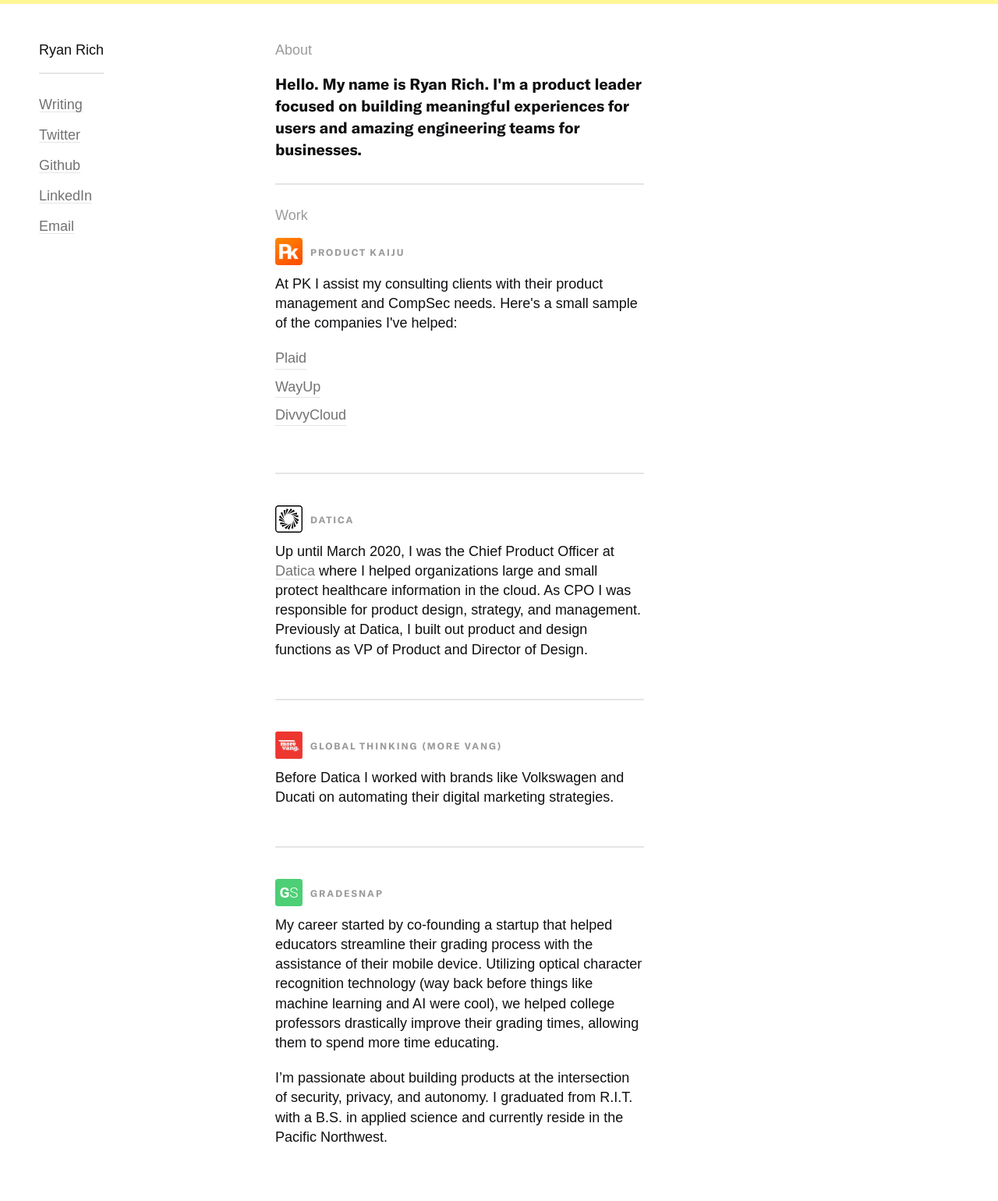
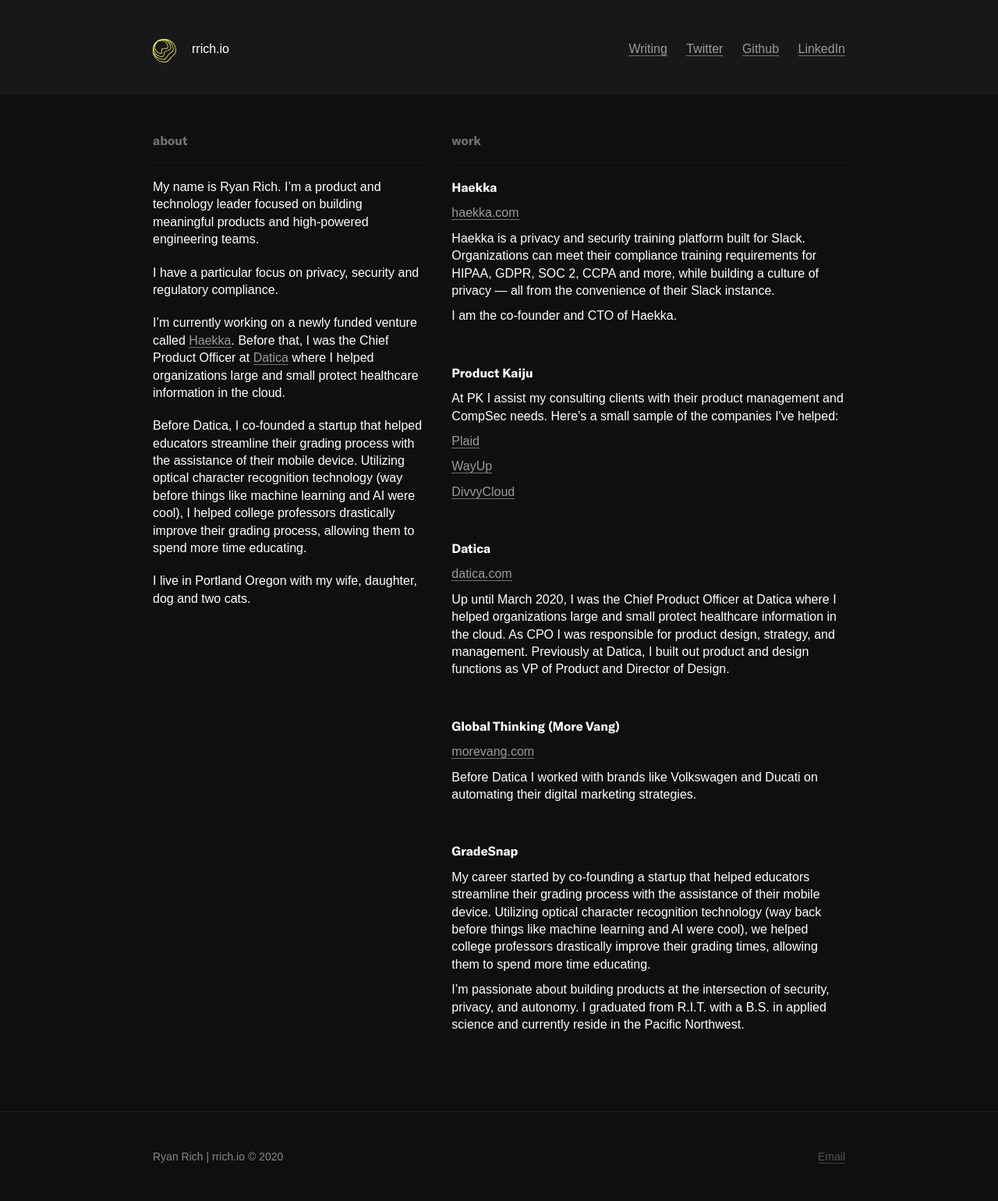
Before and after one commit to rr1000/rrich.io-01, a Jekyll site: the page built from index.html, in a window 1280 px wide. Shown: the whole page at 78% size. Built offline with Jekyll 4.4.1, drawn with Linux system fonts in a browser that asks for light colours; some web fonts are replaced.

Commit message:
Writing update

```diff
--- a/_data/nav.yml
+++ b/_data/nav.yml
@@ -1,10 +1,8 @@
 - name: Writing
-  link: https://rrich.substack.com/archive
+  link: /writing
 - name: Twitter
   link: https://twitter.com/rrichrs
 - name: Github
   link: https://github.com/rr1000
 - name: LinkedIn
   link: https://www.linkedin.com/in/rrichrs/
-- name: Email
-  link: mailto:rrichrs@gmail.com
--- /dev/null
+++ b/_data/work.yml
@@ -0,0 +1,20 @@
+- company: Haekka
+  url: haekka.com
+  link: https://www.haekka.com
+  description: <p>Haekka is a privacy and security training platform built for Slack. Organizations can meet their compliance training requirements for HIPAA, GDPR, SOC 2, CCPA and more, while building a culture of privacy — all from the convenience of their Slack instance.</p><p>I am the co-founder and CTO of Haekka.</p>
+- company: Product Kaiju
+  url: ""
+  link: ""
+  description: <p>At PK I assist my consulting clients with their product management and CompSec needs. Here's a small sample of the companies I've helped:</p><p><a href="https://plaid.com/">Plaid</a></p><p><a href="https://wayup.com/">WayUp</a></p><p><a href="https://divvycloud.com/">DivvyCloud</a></p><p/>
+- company: Datica
+  url: datica.com
+  link: https://datica.com
+  description: <p>Up until March 2020, I was the Chief Product Officer at Datica where I helped organizations large and small protect healthcare information in the cloud. As CPO I was responsible for product design, strategy, and management. Previously at Datica, I built out product and design functions as VP of Product and Director of Design.</p>
+- company: Global Thinking (More Vang)
+  url: morevang.com
+  link: https://morevang.com
+  description: <p>Before Datica I worked with brands like Volkswagen and Ducati on automating their digital marketing strategies.</p>
+- company: GradeSnap
+  url: ""
+  link: ""
+  description: <p>My career started by co-founding a startup that helped educators streamline their grading process with the assistance of their mobile device. Utilizing optical character recognition technology (way back before things like machine learning and AI were cool), we helped college professors drastically improve their grading times, allowing them to spend more time educating.</p><p>I’m passionate about building products at the intersection of security, privacy, and autonomy. I graduated from R.I.T. with a B.S. in applied science and currently reside in the Pacific Northwest.</p>
--- a/_includes/nav.html
+++ b/_includes/nav.html
@@ -1,5 +1,5 @@
+<nav class="rr--nav">
 {% for item in site.data.nav %}
-    <div>
-        <a href="{{ item.link }}" {% if page.url == item.link %} class="selected" {% endif %}>{{ item.name }}</a>
-    </div>
+    <a href="{{ item.link }}" {% if page.url == item.link %} class="selected" {% endif %}>{{ item.name }}</a>
 {% endfor %}
+</nav>
--- a/_sass/flexboxgrid.scss
+++ b/_sass/flexboxgrid.scss
@@ -3,7 +3,7 @@
 .grid {
   margin: 0 auto;
   padding: 50px;
-  max-width: 1340px;
+  max-width: 888px;
   @media all and (max-width: 768px){
     padding: 30px;
   }
--- a/_sass/main.scss
+++ b/_sass/main.scss
@@ -3,272 +3,79 @@
 @import "fonts";
 @import "colors";
 
-/* ---------------------------------- */
-/* Global + Home */
-/* ---------------------------------- */
-
 body{
-  border-top: 5px solid #fff795;
   font-family: $f_sans-light;
   font-style: normal;
-  color: $c_black;
-  background-color: $c_white;
-  font-size: 18px;
+  color: $c_white;
+  background-color: $c_black;
+  font-size: 16px;
   a{
-    color: $c_gray-2;
-    border-bottom: 1px solid rgba(0,0,0,0.1);
+    color: $c_gray-1;
+    border-bottom: 1px solid $c_gray-2;
     text-decoration: none;
-    &:hover{color: $c_gray-1}
+    &:hover{color: $c_white;}
   }
   strong{font-family: $f_sans-bold;}
 }
-.light-text{
-  color: $c_gray-1;
+.rr--logo{
+  position: relative;
+  img{display: block; position: absolute;}
+  p{
+    display: inline-block;
+    color: #fff;
+    margin: 5px 0 0 50px;
   }
-.logo{
-  border-bottom: 2px solid rgba(0,0,0,0.1);
+}
+.rr--nav{
+  a{
     display: inline-block;
+    margin: 5px 0 0 20px;
+  }
+}
+.rr--masthead{
+  h2{
+    font-family: $f_sans-bold;
+    color: $c_gray-2;
     padding: 0 0 20px 0;
-  color: $c_black;
+    border-bottom: 1px solid #1A1A1A;
+    margin: 0 0 20px 0;
   }
-.long-text{
-  margin: 20px 0 0 0;
+  p{
     line-height: 1.4;
+    margin: 0 0 20px 0;
+  }
+}
+.rr--work-block{
+  margin: 0 0 50px 0;
   p{
-    margin: 20px 0;
-    &:last-of-type{margin: 0;}
+    margin: 0 0 10px 0;
   }
-  h5{
-    text-transform: uppercase;
-    color: $c_gray-1;
-    font-family: $f_sans-bold;
-    font-size: 12px;
-    margin: 30px 0 10px 0;
-    padding-left: 45px;
-    letter-spacing: 2px;
-    position: relative;
-    img{
-      position: absolute;
-      max-width: 35px;
-      top: -10px;
-      left: 0;
+}
+header{
+  background-color: rgba(255,255,255,0.04);
+}
+footer{
+  border-top: 1px solid rgba(255,255,255,0.1);
+  font-size: 14px;
+  opacity: 0.5;
+}
+@media all and (max-width: 767px){
+  .rr--nav{
+    padding: 0;
+    margin: 60px 0 0 0;
+    a{
       display: block;
+      margin: 0 0 10px 0;
+      border: 0;
+      &:last-of-type{
+        margin: 0;
+        padding: 0;
       }
     }
   }
-.divider{
-  width: 100%;
-  height: 2px;
-  background-color: rgba(0,0,0,0.1);
-  margin: 50px 0;
-}
-nav{
-  margin: 30px 0 0 0;
-  a{
-    display: inline-block;
-    margin: 0 0 20px 0;
-  }
-}
-h2{
-  font-size: 20px;
-  font-family: $f_sans-bold;
-  margin: 0 0 30px 0;
-  padding: 0 0 30px 0;
-  border-bottom: 2px solid rgba(0,0,0,0.1);
-}
-ul{
-  margin: 0 0 30px 0;
-  li{
-    a{
-      display: inline-block;
-      margin: 0 0 10px 0;
+  .rr--logo{
+    p{
+      display: none;
     }
   }
 }
-.callout{
-  padding: 20px;
-  border-radius: 10px;
-  margin: 0 0 20px 0;
-  background-color: lighten($c_black, 15%);
-  ul{
-    li{
-      display: block;
-      margin: 10px 0 0 0;
-      font-size: 16px;
-      span{color: lighten($c_gray-1, 10%);}
-    }
-    .highlight{
-      text-decoration: underline;
-      text-decoration-color: $c_yellow;
-    }
-  }
-  h2{
-    font-size: 18px;
-    padding: 0;
-    margin: 0 0 10px 0;
-    border: 0;
-    color: $c_yellow;
-  }
-  p{font-size: 16px;}
-  .button{
-    font-size: 16px;
-    text-align: center;
-    text-decoration: none;
-    border: 0;
-    padding: 15px;
-    border-radius: 8px;
-    width: 100%;
-    display: inline-block;
-    background-color: $c_yellow;
-    color: $c_black;
-    font-family: $f_sans-bold;
-    box-sizing: border-box;
-  }
-}
-
-/* ---------------------------------- */
-/* Startup School Notes */
-/* ---------------------------------- */
-
-.startup{
-  .light-text{
-    color: $c_black;
-  }
-  nav{
-    a{
-      color: $c_black;
-      border-bottom: 1px solid rgba(0,0,0,0.2);
-    }
-  }
-  background-color: $c_white;
-  color: $c_black;
-  .startup-school{
-    header{
-      background-color: #efefef;
-      color: rgb(255, 102, 0);
-      padding: 30px;
-      border-radius: 5px;
-      margin: 0 0 30px 0;
-      h1{
-        font-size: 22px;
-        font-family: $f_sans-bold;
-        margin: 0 0 30px 0;
-      }
-      p{
-        line-height: 1.4;
-        color: $c_gray-2;
-        a{
-          color: $c_black;
-          border-bottom: 1px solid rgba(0,0,0,0.2);
-        }
-      }
-    }
-    .speaker-block{
-      margin: 0 0 30px 0;
-      padding: 0 0 20px 0;
-      border-bottom: 1px solid rgba(0,0,0,0.1);
-      h1{
-        font-size: 18px;
-        font-family: $f_sans-bold;
-        margin: 0 0 10px 0;
-      }
-      h2{
-        font-size: 16px;
-        color: $c_gray-2;
-        margin: 0 0 10px 0;
-      }
-      h3{
-        font-size: 16px;
-        color: $c_gray-2;
-        margin: 0 0 20px 0;
-        line-height: 1.4;
-        a{color: rgb(255, 102, 0);}
-      }
-    }
-    h4{
-      font-size: 14px;
-      text-transform: uppercase;
-      color: $c_gray-1;
-      font-family: $f_sans-bold;
-      margin: 5px 0 10px 0;
-    }
-    ul{
-      color: $c_gray-2;
-      li{
-        list-style: disc outside none;
-        margin: 0 0 5px 20px;
-        line-height: 1.4;
-        color: $c_gray-2;
-      }
-    }
-  }
-}
-
-.yc-announcement{
-  background-color: $c_black;
-  font-size: 16px;
-  line-height: 1.4;
-  color: $c_white;
-  padding: 30px;
-}
-
-/* ---------------------------------- */
-/* Icon Grid */
-/* ---------------------------------- */
-
-.icon-grid{
-  img{
-    margin: 0 auto;
-    text-align: center;
-    display: block;
-    padding: 30px;
-    max-height: 30px;
-  }
-  .link{
-    display: block;
-    color: $c_gray-1;
-    padding: 10px;
-    background-color: lighten($c_black, 10%);
-    border-radius: 2px;
-    border-bottom: 0;
-    font-size: 12px;
-    list-style-type: none;
-    white-space: nowrap;
-    overflow-x: auto;
-  }
-}
-
-/* ---------------------------------- */
-/* Responsive */
-/* ---------------------------------- */
-
-@media all and (max-width: 940px){
-  .startup{
-    .startup-school{
-      .speaker-block{
-        ul{
-          li{
-            margin: 0 0 5px 40px;
-          }
-        }
-      }
-    }
-  }
-}
-@media all and (max-width: 767px){
-  .hide-xs{
-    display: none;
-  }
-  .startup{
-    .startup-school{
-      header{margin: 30px 0;}
-      .speaker-block{
-        ul{
-          li{
-            margin: 0 0 5px 20px;
-          }
-        }
-      }
-    }
-  }
-}
--- a/index.html
+++ b/index.html
@@ -1,44 +1,54 @@
 ---
 layout: base
-title: Home // rrich.io
+title: Ryan is making software.
 body: home
 ---
-<div class="grid">
-    <div class="row">
-        <div class="col-xs-12 col-sm-3">
-            <p class="light-text logo">Ryan Rich</p>
-            <nav>
+<header>
+    <div class="grid">
+        <div class="row">
+            <div class="col-xs-12 col-sm-6 start-sm">
+                <div class="rr--logo">
+                    <a href="/"><img src="/assets/images/logo.svg" alt="Logo"></a>
+                    <p>rrich.io</p>
+                </div>
+            </div>
+            <div class="col-xs-12 col-sm-6 end-sm">
                 {% include nav.html %}
-            </nav>
-        </div>
-        <div class="col-xs-12 col-sm-5">
-            <p class="light-text hide-xs">About</p>
-            <div class="long-text">
-                <h2>Hello. My name is Ryan Rich. I'm a product leader focused on building meaningful experiences for users and amazing engineering teams for businesses.</h2>
-            </div>
-            <p class="light-text hide-xs">Work</p>
-            <div class="long-text">
-                <!-- <h5><img src="/assets/images/logo_hka.png" alt="New Logo"> Stealth</h5>
-                <p>I'm currently working on a newly funded venture that aims to automatically solve HIPAA, SOC 2 and GDPR compliance. More details coming later this year.</p> -->
-                <!-- <div class="divider"></div> -->
-                <h5><img src="/assets/images/logo_pk.png" alt="Product Kaiju Logo"> Product Kaiju</h5>
-                <p>At PK I assist my consulting clients with their product management and CompSec needs. Here's a small sample of the companies I've helped:</p>
-                <ul>
-                    <li><a target="_blank" href="//plaid.com">Plaid</a></li>
-                    <li><a target="_blank" href="//wayup.com">WayUp</a></li>
-                    <li><a target="_blank" href="//divvycloud.com">DivvyCloud</a></li>
-                </ul>
-                <div class="divider"></div>
-                <h5><img src="/assets/images/logo_datica.svg" alt="Datica Logo"> Datica</h5>
-                <p>Up until March 2020, I was the Chief Product Officer at <a href="https://datica.com" target="_blank">Datica</a> where I helped organizations large and small protect healthcare information in the cloud. As CPO I was responsible for product design, strategy, and management. Previously at Datica, I built out product and design functions as VP of Product and Director of Design.</p>
-                <div class="divider"></div>
-                <h5><img src="/assets/images/logo_mv.svg" alt="More Vang logo"> Global Thinking (More Vang)</h5>
-                <p>Before Datica I worked with brands like Volkswagen and Ducati on automating their digital marketing strategies.</p>
-                <div class="divider"></div>
-                <h5><img src="/assets/images/logo_gs.svg" alt="Gradesnap Logo"> Gradesnap</h5>
-                <p>My career started by co-founding a startup that helped educators streamline their grading process with the assistance of their mobile device. Utilizing optical character recognition technology (way back before things like machine learning and AI were cool), we helped college professors drastically improve their grading times, allowing them to spend more time educating.</p>
-                <p>I’m passionate about building products at the intersection of security, privacy, and autonomy. I graduated from R.I.T. with a B.S. in applied science and currently reside in the Pacific Northwest.</p>
             </div>
         </div>
     </div>
+</header>
+<div class="grid rr--masthead">
+    <div class="row">
+        <div class="col-xs-12 col-sm-5">
+            <h2>about</h2>
+            <p>My name is Ryan Rich. I’m a product and technology leader focused on building meaningful products and high-powered engineering teams.</p>
+            <p>I have a particular focus on privacy, security and regulatory compliance.</p>
+            <p>I’m currently working on a newly funded venture called <a href="https://www.haekka.com">Haekka</a>. Before that, I was the Chief Product Officer at <a href="https://datica.com">Datica</a> where I helped organizations large and small protect healthcare information in the cloud.</p>
+            <p>Before Datica, I co-founded a startup that helped educators streamline their grading process with the assistance of their mobile device. Utilizing optical character recognition technology (way before things like machine learning and AI were cool), I helped college professors drastically improve their grading process, allowing them to spend more time educating.</p>
+            <p>I live in Portland Oregon with my wife, daughter, dog and two cats.</p>
+        </div>
+        <div class="col-xs-12 col-sm-7">
+            <h2>work</h2>
+            {% for item in site.data.work %}
+                <div class="rr--work-block">
+                    <p><strong>{{ item.company }}</strong></p>
+                    <p><a href="{{item.link}}" target="_blank">{{item.url}}</a></p>
+                    <p>{{item.description}}</p>
+                </div>
+            {% endfor %}
+        </div>
+    </div>
 </div>
+<footer>
+    <div class="grid">
+        <div class="row">
+            <div class="col-xs-12 col-sm-6 start-xs">
+                <p>Ryan Rich | rrich.io &copy; 2020</p>
+            </div>
+            <div class="col-xs-12 col-sm-6 end-xs">
+                <a href="mailto:rrichrs@gmail.com">Email</a>
+            </div>
+        </div>
+    </div>
+</footer>
```
Also changed, not shown: _data/writing.yml (added, +22 -0 lines), writing.html (added, +42 -0 lines), assets/images/logo.svg (added). Lines whose indentation alone changed are shown as unchanged.
